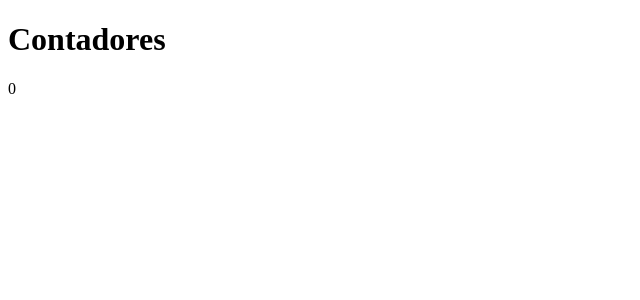
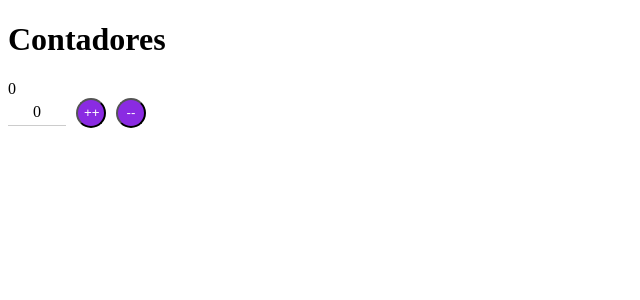
Before and after one commit to leandrocodes/vue.js-studies, a Vue app in the folder 6th-components-introduction/component-intro/: page / in a window 1280 px wide. Shown: the top 300 px of the page, without its empty margins (0-640 px from the left). Built offline with nearby package versions, Linux system fonts and the light colour scheme.

Commit message:
calling component in app.vue

```diff
--- a/6th-components-introduction/component-intro/src/App.vue
+++ b/6th-components-introduction/component-intro/src/App.vue
@@ -2,6 +2,7 @@
     <div id="app">
         <h1>Contadores</h1>
         {{contador}}
+        <contador></contador>
     </div>
 </template>
 
--- a/6th-components-introduction/component-intro/src/Contador.vue
+++ b/6th-components-introduction/component-intro/src/Contador.vue
@@ -35,6 +35,7 @@ export default {
         width: 30px;
         border-radius: 50%;
         background-color: blueviolet;
+        border-color: #000;
         color: #FFF;
         margin-left: 10px;
         outline: none;
--- a/6th-components-introduction/component-intro/src/main.js
+++ b/6th-components-introduction/component-intro/src/main.js
@@ -1,7 +1,9 @@
 import Vue from 'vue'
 import App from './App.vue'
+import Contador from './Contador.vue'
 
 Vue.config.productionTip = false
+Vue.component('contador', Contador)
 
 new Vue({
   render: h => h(App),
```
